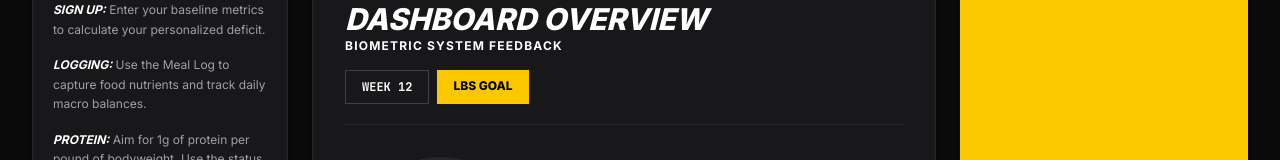
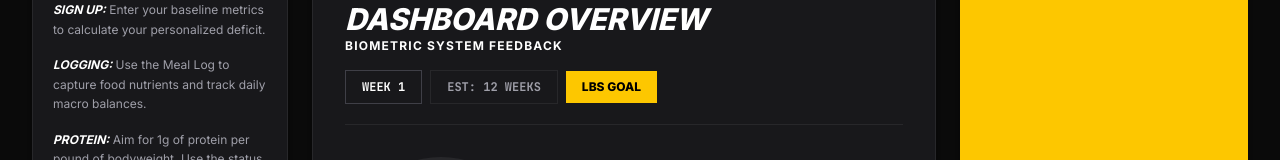
Before and after one commit to Brian0814/FitDeficit-App-, a React (Vite) app: page / in a window 1280 px wide. Both pictures are taken after a click on the button "ENTER LOCAL SANDBOX". Shown: the part 466-626 px from the top of the page. Built offline with nearby package versions, Linux system fonts and the light colour scheme; no server answers.

Commit message:
feat: calculate and display current program week
Update the dashboard to dynamically calculate the user's current program week based on their profile creation date.

```diff
--- a/src/App.tsx
+++ b/src/App.tsx
@@ -585,6 +585,24 @@ export default function App() {
     );
   }
 
+  // Calculate current week of program based on profile creation date
+  const getCurrentProgramWeek = () => {
+    if (!profile || !profile.createdAt) return 1;
+    try {
+      const createdTime = new Date(profile.createdAt).getTime();
+      const currentTime = new Date().getTime();
+      if (isNaN(createdTime)) return 1;
+
+      const diffTime = currentTime - createdTime;
+      const diffDays = Math.floor(diffTime / (1000 * 60 * 60 * 24));
+      // Days 0-6 are Week 1, 7-13 are Week 2, etc.
+      const currentWeek = Math.floor(diffDays / 7) + 1;
+      return Math.max(1, currentWeek);
+    } catch (e) {
+      return 1;
+    }
+  };
+
   // Make sure profile calculations align properly
   const macros: CalorieCalculations = profile
     ? calculateMacros(profile)
@@ -822,8 +840,11 @@ export default function App() {
                     <h2 className="text-3xl font-black italic uppercase leading-none text-white">Dashboard Overview</h2>
                     <p className="text-zinc-550 font-bold uppercase tracking-widest text-xs">Biometric System Feedback</p>
                   </div>
-                  <div className="flex gap-2">
-                    <div className="px-4 py-2 border border-zinc-700 text-xs font-bold font-mono">WEEK {macros.timelineWeeks || 12}</div>
+                  <div className="flex flex-wrap gap-2 items-center">
+                    <div className="px-4 py-2 border border-zinc-700 text-xs font-bold font-mono uppercase">WEEK {getCurrentProgramWeek()}</div>
+                    <div className="px-4 py-2 border border-zinc-800 text-zinc-400 text-xs font-bold font-mono uppercase">
+                      EST: {macros.timelineWeeks || 12} WEEKS
+                    </div>
                     <div className="px-4 py-2 bg-yellow-400 text-black text-xs font-black uppercase">{profile?.goalWeight} LBS GOAL</div>
                   </div>
                 </div>
```
